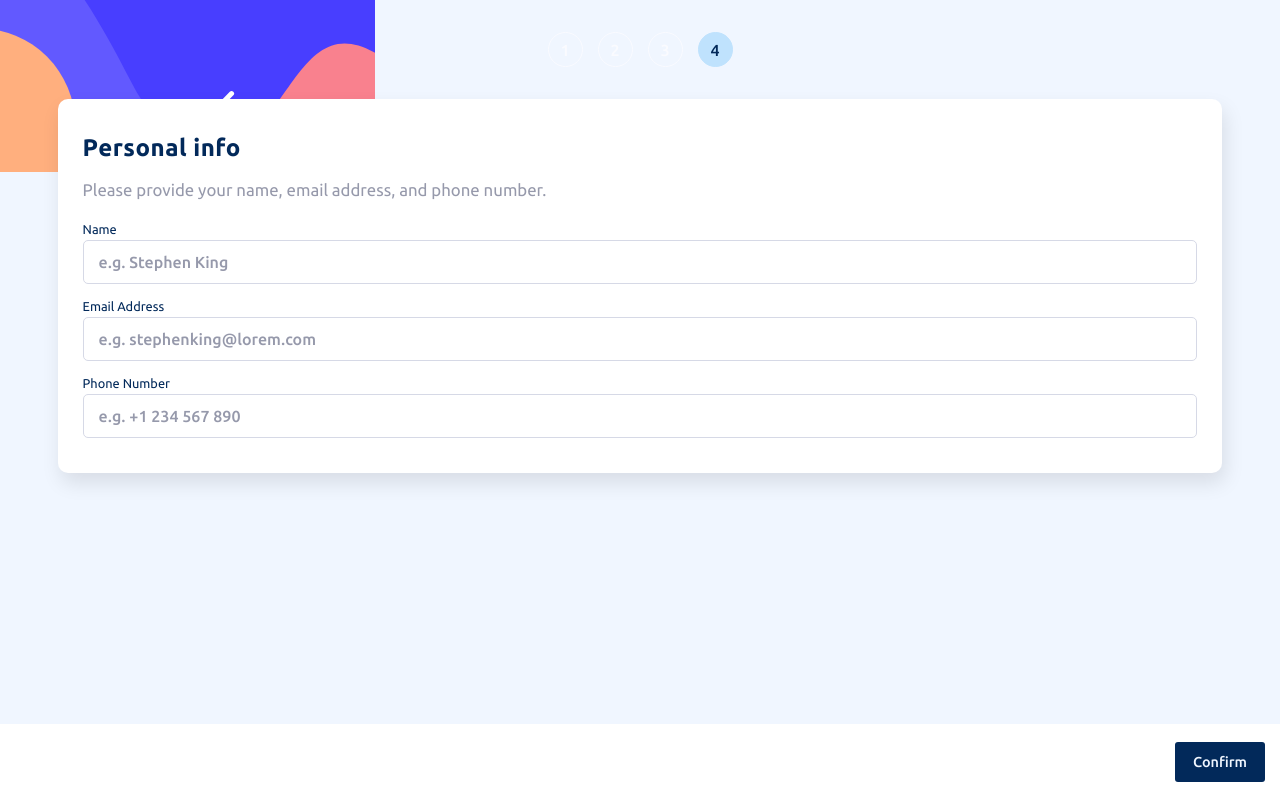
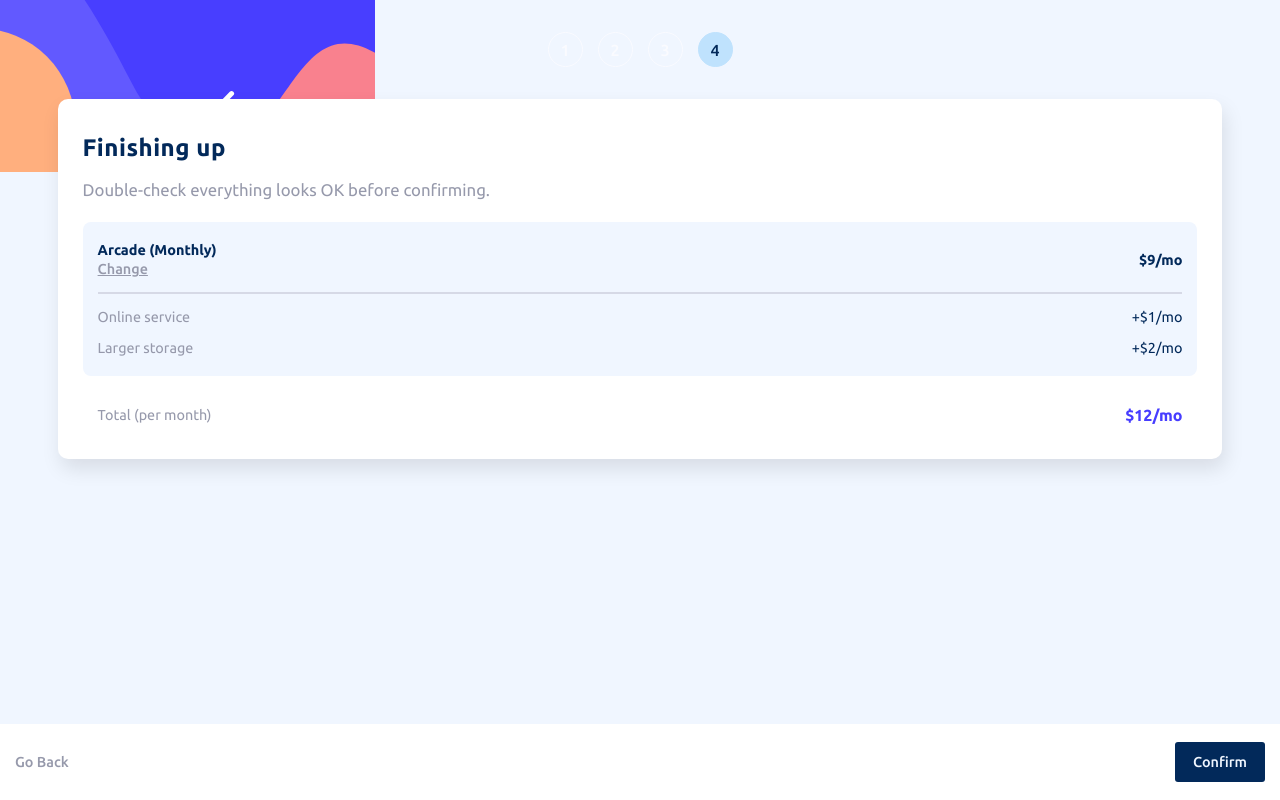
Before and after one commit to soojeong-park-ca/multi-step-form, a plain HTML site: page pages/summary.html in a window 1280 px wide. Drawn offline with Linux system fonts and the light colour scheme.

Commit message:
finish base styling

```diff
--- a/pages/summary.html
+++ b/pages/summary.html
@@ -22,48 +22,44 @@
   </head>
   <body>
     <nav class="nav">
-      <a href="../personal-info.html" class="nav-btn">1</a>
+      <a href="../index.html" class="nav-btn">1</a>
       <a href="./plan.html" class="nav-btn">2</a>
       <a href="./add-ons.html" class="nav-btn">3</a>
       <a href="./summary.html" class="nav-btn current-page">4</a>
     </nav>
     <main class="main">
-      <h1 class="heading-primary">Personal info</h1>
+      <h1 class="heading-primary">Finishing up</h1>
       <h3 class="heading-secondary">
-        Please provide your name, email address, and phone number.
+        Double-check everything looks OK before confirming.
       </h3>
-      <form class="form">
-        <div class="form-item">
-          <label for="name" class="input-label">Name</label>
-          <input
-            type="text"
-            name="name"
-            placeholder="e.g. Stephen King"
-            class="input"
-          />
+      <div class="summary">
+        <div class="chosen-plan">
+          <div class="plan-info">
+            <p class="plan-name marine-bold">Arcade (Monthly)</p>
+            <a href="./plan.html" class="change-plan cool-gray-text">Change</a>
+          </div>
+          <p class="plan-price marine-bold">$9/mo</p>
         </div>
-        <div class="form-item">
-          <label for="email" class="input-label">Email Address</label>
-          <input
-            type="email"
-            name="email"
-            placeholder="e.g. stephenking@lorem.com"
-            class="input"
-          />
+        <hr />
+        <div class="chosen-add-ons">
+          <div class="add-on">
+            <p class="add-on-name cool-gray-text">Online service</p>
+            <p class="add-on-price">+$1/mo</p>
+          </div>
+          <div class="add-on">
+            <p class="add-on-name cool-gray-text">Larger storage</p>
+            <p class="add-on-price">+$2/mo</p>
+          </div>
         </div>
-        <div class="form-item">
-          <label for="phone" class="input-label">Phone Number</label>
-          <input
-            type="tel"
-            name="phone"
-            placeholder="e.g. +1 234 567 890"
-            class="input"
-          />
-        </div>
-      </form>
+      </div>
+      <div class="total-cost">
+        <p class="cool-gray-text">Total (per month)</p>
+        <span class="total-price">$12/mo</span>
+      </div>
     </main>
 
     <footer class="footer">
+      <a href="./add-ons.html" class="btn-back">Go Back</a>
       <a href="./confirmed.html" class="btn-next">Confirm</a>
     </footer>
 
--- a/styles/add-ons.css
+++ b/styles/add-ons.css
@@ -27,12 +27,18 @@
 }
 
 .radio-icon {
+  display: none;
+
   width: 20px;
   height: 20px;
   background-color: var(--purplish-blue);
   border-radius: 4px;
 
   padding: 3.5px;
+}
+
+.radio-icon.checked {
+  display: inline-block;
 }
 
 .input-radio {
--- a/styles/index.css
+++ b/styles/index.css
@@ -149,8 +149,23 @@ body {
 }
 
 .input-label {
+  position: relative;
+  display: flex;
+  align-items: center;
+  justify-content: space-between;
+
   font-size: 0.8rem;
   color: var(--marine-blue);
+}
+
+/* input hint */
+.input-label .input-hint {
+  position: absolute;
+  top: 0;
+  right: 0;
+
+  font-weight: var(--bold-weight);
+  color: var(--strawberry-red);
 }
 
 .input {
@@ -163,6 +178,10 @@ body {
   font-weight: var(--medium-weight);
   color: var(--marine-blue);
   text-indent: 15px;
+}
+
+.input.invalid {
+  border: 1px solid var(--strawberry-red);
 }
 
 .input::placeholder {
--- a/styles/summary.css
+++ b/styles/summary.css
@@ -0,0 +1,104 @@
+/* SUMMARY */
+.summary {
+  display: flex;
+  flex-direction: column;
+  gap: 15px;
+
+  background-color: var(--magnolia);
+  border-radius: 8px;
+
+  padding: 20px 15px;
+  margin-top: 20px;
+}
+
+.summary p,
+.summary a {
+  font-size: 0.9rem;
+}
+
+.summary a {
+  font-weight: var(--medium-weight);
+}
+
+.chosen-plan {
+  display: flex;
+  align-items: center;
+  justify-content: space-between;
+}
+
+hr {
+  border: 0.5px solid var(--light-gray);
+}
+
+.plan-info {
+  display: flex;
+  flex-direction: column;
+  gap: 3px;
+}
+
+.marine-bold {
+  font-weight: var(--bold-weight);
+  color: var(--marine-blue);
+}
+
+.chosen-add-ons {
+  display: flex;
+  flex-direction: column;
+  gap: 15px;
+}
+
+.add-on {
+  display: flex;
+  align-items: center;
+  justify-content: space-between;
+}
+
+.add-on-price {
+  color: var(--marine-blue);
+}
+
+.cool-gray-text {
+  color: var(--cool-gray);
+}
+
+/* TOTAL COST */
+.total-cost {
+  display: flex;
+  align-items: center;
+  justify-content: space-between;
+
+  padding: 10px 15px 0 15px;
+  margin-top: 20px;
+}
+
+.total-cost p {
+  font-size: 0.9rem;
+}
+
+.total-price {
+  font-weight: var(--bold-weight);
+  color: var(--purplish-blue);
+}
+
+/* FOOTER */
+.footer {
+  justify-content: space-between;
+}
+
+.btn-back:link,
+.btn-back:visited {
+  display: inline-block;
+
+  text-decoration: none;
+  text-transform: capitalize;
+  font-size: 0.9rem;
+  font-weight: var(--medium-weight);
+  color: var(--cool-gray);
+  transition: all 0.2s;
+  cursor: pointer;
+}
+
+.btn-back:hover,
+.btn-back:active {
+  color: var(--marine-blue);
+}
```
Also changed, not shown: index.html (renamed from personal-info.html, +13 -3 lines), pages/add-ons.html (+48 -6 lines), pages/confirmed.html (+1 -1 lines), pages/plan.html (+2 -2 lines).
